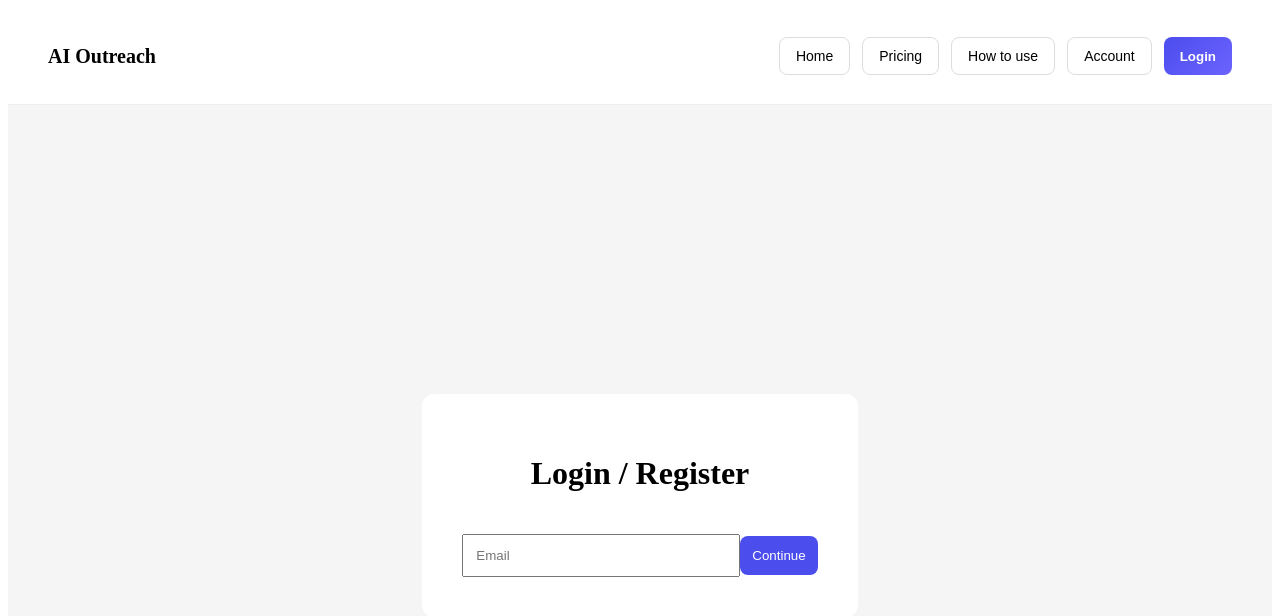
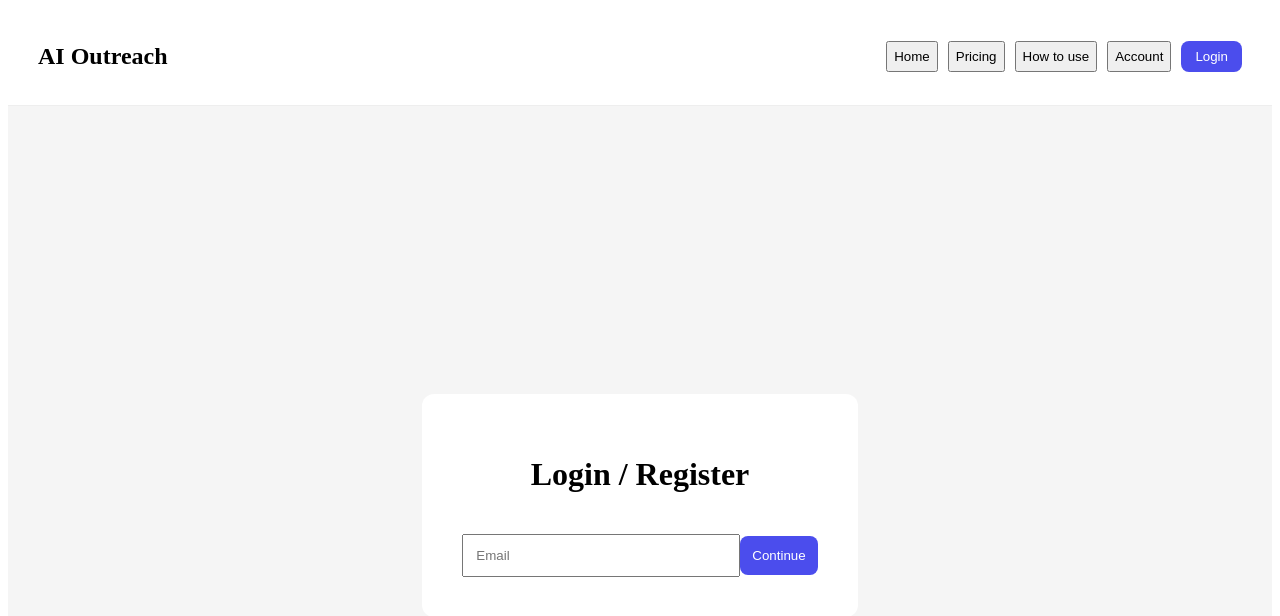
Before and after one commit to A-Gr33n/ai-outreach-generator, a Next.js app: page /login in a window 1280 px wide. Shown: the top 616 px of the page. Built offline with nearby package versions, Linux system fonts and the light colour scheme.

Commit message:
configuring login/logout button

```diff
--- a/components/Navbar.js
+++ b/components/Navbar.js
@@ -1,54 +1,57 @@
+import { useEffect, useState } from "react";
 import { useRouter } from "next/router";
-import { useEffect, useState } from "react";
 
 export default function Navbar() {
+  const [user, setUser] = useState(null);
   const router = useRouter();
-  const [user, setUser] = useState(null);
 
-  // 🔥 Load user on mount
+  // ✅ LOAD USER + LISTEN FOR CHANGES
   useEffect(() => {
-    const stored = localStorage.getItem("user");
-    setUser(stored ? JSON.parse(stored) : null);
+    const loadUser = () => {
+      const stored = localStorage.getItem("user");
+      setUser(stored ? JSON.parse(stored) : null);
+    };
+
+    loadUser();
+
+    // 🔥 KEY FIX: listen for updates
+    window.addEventListener("storage", loadUser);
+    window.addEventListener("focus", loadUser);
+
+    return () => {
+      window.removeEventListener("storage", loadUser);
+      window.removeEventListener("focus", loadUser);
+    };
   }, []);
 
-  // 🔥 Logout function
+  // ✅ LOGOUT
   const handleLogout = () => {
     localStorage.removeItem("user");
-    setUser(null); // ✅ force UI update
+    setUser(null);
+
+    // 🔥 force UI update across app
+    window.dispatchEvent(new Event("storage"));
+
     router.push("/login");
   };
 
-
   return (
     <div style={styles.nav}>
-      <h2 style={styles.logo} onClick={() => router.push("/")}>
-        AI Outreach
-      </h2>
+      <h2 style={styles.logo}>AI Outreach</h2>
 
-      <div style={styles.navLinks}>
-        <button style={styles.btn} onClick={() => router.push("/")}>
-          Home
-        </button>
+      <div style={styles.links}>
+        <button onClick={() => router.push("/")}>Home</button>
+        <button onClick={() => router.push("/pricing")}>Pricing</button>
+        <button onClick={() => router.push("/how-to-use")}>How to use</button>
+        <button onClick={() => router.push("/account")}>Account</button>
 
-        <button style={styles.btn} onClick={() => router.push("/pricing")}>
-          Pricing
-        </button>
-
-        <button style={styles.btn} onClick={() => router.push("/how-to-use")}>
-          How to use
-        </button>
-
-        <button style={styles.btn} onClick={() => router.push("/account")}>
-          Account
-        </button>
-
-        {/* 🔥 THIS IS THE KEY PART */}
+        {/* 🔥 CONDITIONAL BUTTON */}
         {user ? (
-          <button style={styles.btnDanger} onClick={handleLogout}>
+          <button style={styles.logoutBtn} onClick={handleLogout}>
             Logout
           </button>
         ) : (
-          <button style={styles.btnPrimary} onClick={() => router.push("/login")}>
+          <button style={styles.loginBtn} onClick={() => router.push("/login")}>
             Login
           </button>
         )}
@@ -57,64 +60,40 @@ export default function Navbar() {
   );
 }
 
-
-// Wrap all your objects inside one "styles" object
 const styles = {
   nav: {
     display: "flex",
     justifyContent: "space-between",
     alignItems: "center",
-    padding: "20px 40px",
+    padding: "15px 30px",
     background: "#fff",
     borderBottom: "1px solid #eee",
-    position: "sticky",
-    top: 0,
-    zIndex: 1000,
   },
 
   logo: {
-    fontSize: "20px",
-    fontWeight: "bold",
+    fontWeight: "700",
+  },
+
+  links: {
+    display: "flex",
+    gap: "10px",
+  },
+
+  loginBtn: {
+    padding: "8px 14px",
+    borderRadius: "8px",
+    border: "none",
+    background: "#4b4ded",
+    color: "#fff",
     cursor: "pointer",
   },
 
-  navLinks: {
-    display: "flex",
-    gap: "12px",
-  },
-
-  btn: {
-    padding: "10px 16px",
-    borderRadius: "8px",
-    border: "1px solid #ddd",
-    background: "#fff",
-    cursor: "pointer",
-    fontSize: "14px",
-    transition: "all 0.2s ease",
-  },
-
-  btnHover: {
-    background: "#f5f5f5",
-  },
-
-  btnPrimary: {
-    padding: "10px 16px",
-    borderRadius: "8px",
-    border: "none",
-    background: "linear-gradient(135deg, #4b4ded, #6c63ff)",
-    color: "#fff",
-    fontWeight: "600",
-    cursor: "pointer",
-    transition: "all 0.2s ease",
-  },
-
-  btnDanger: {
-    padding: "10px 16px",
+  logoutBtn: {
+    padding: "8px 14px",
     borderRadius: "8px",
     border: "none",
     background: "#ef4444",
     color: "#fff",
-    fontWeight: "600",
     cursor: "pointer",
   },
 };
--- a/pages/login.js
+++ b/pages/login.js
@@ -24,8 +24,12 @@ export default function Login() {
       };
     }
 
-    localStorage.setItem("user", JSON.stringify(user));
-    router.push("/");
+   localStorage.setItem("user", JSON.stringify(user));
+
+// 🔥 ADD THIS LINE
+window.dispatchEvent(new Event("storage"));
+
+router.push("/");
   };
 
   return (
```
